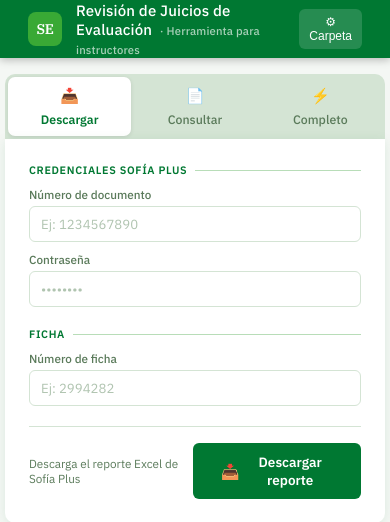
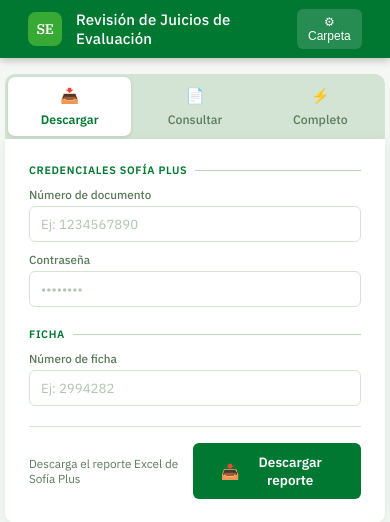
Before and after one commit to hefalla/senajuicios, a Flask app: page / in a window 390 px wide. Shown: the top 522 px of the page. Run offline with Flask 3, Linux system fonts and the light colour scheme.

Commit message:
HF - Cambios en responsive

```diff
--- a/static/style.css
+++ b/static/style.css
@@ -508,6 +508,7 @@
         column-gap: 16px;
         row-gap: 0;
       }
+      .sub{display: none;}
       .field-row{grid-template-columns: 1fr;}
       .tab-btn {flex-direction: column;}
       .log-card { display: none; }
```
